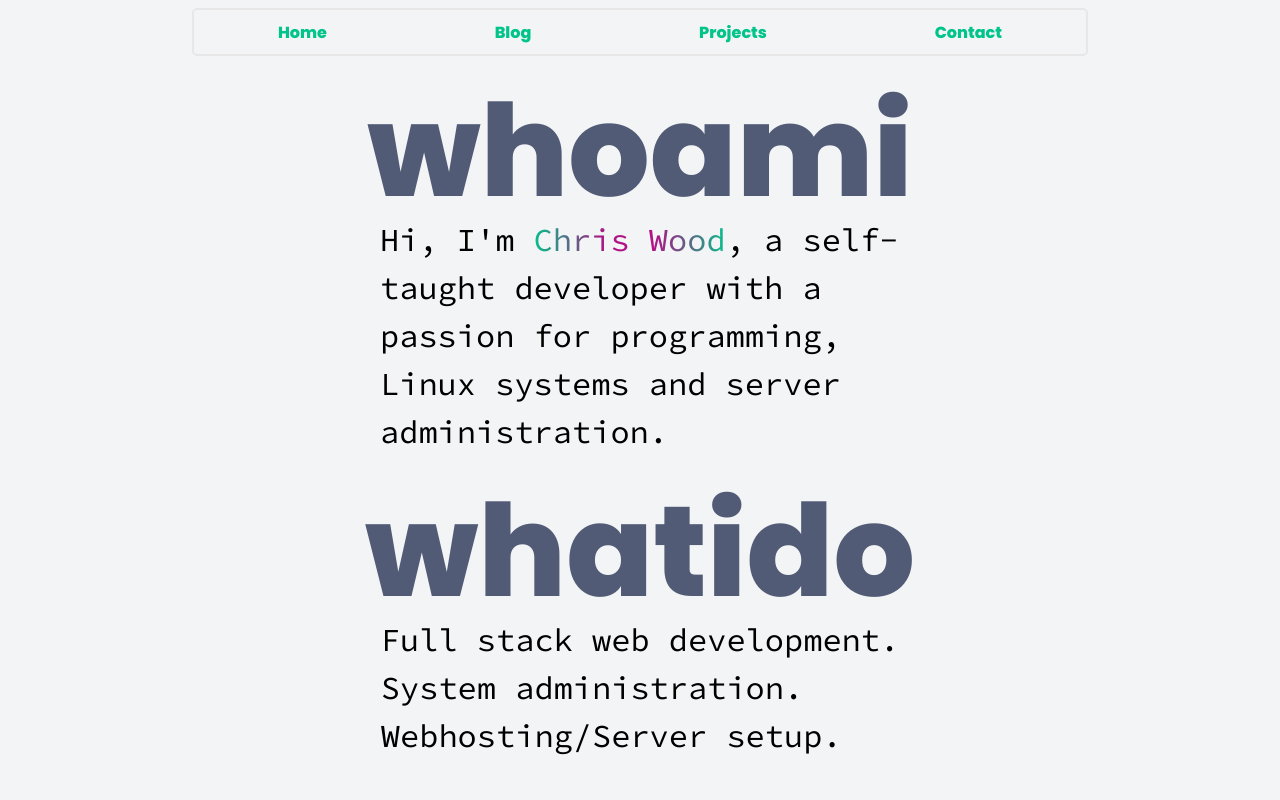
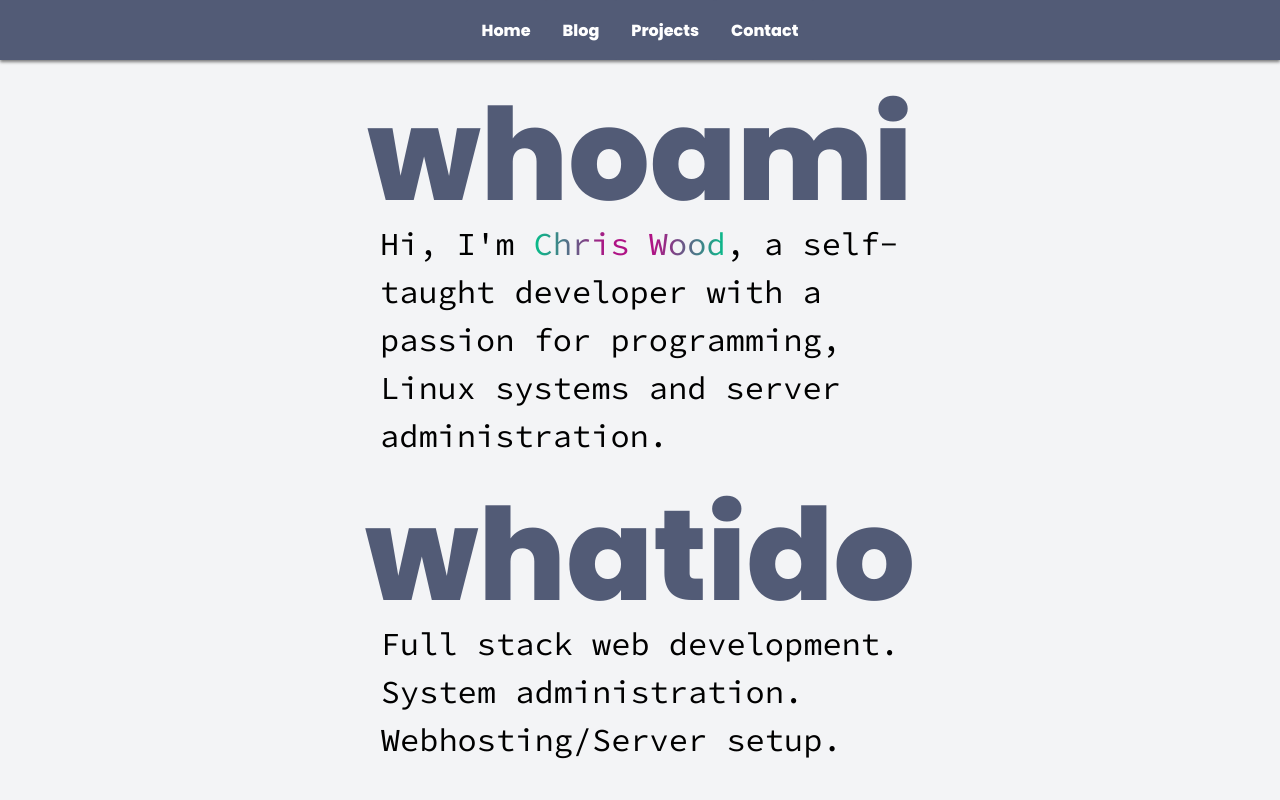
Before and after one commit to ChrispyChris/chriswood.tech, a React (Vite) app: page / in a window 1280 px wide. Shown: the top 800 px of the page. Built offline with nearby package versions, Linux system fonts and the light colour scheme.

Commit message:
Add box-shadow and sticky positioning

```diff
--- a/src/sass/nav.scss
+++ b/src/sass/nav.scss
@@ -14,11 +14,14 @@
 
 .nav-container {
     align-self: center;
-    border: solid 2px #E7E7E8;
-    border-radius: 5px 5px 5px 5px;
-    height: 3rem;
-    margin-top: 0.5em;
-    width: 70%;
+    background-color: $theme-heading;
+    box-shadow: 0px 2px 3px rgba(0, 0, 0, 0.5);
+    display: flex;
+    height: 60px;
+    justify-content: center;
+    position: sticky;
+    top: 0;
+    width: 100%;
 
     @include hide-below-med {
         display: none;
@@ -27,49 +30,34 @@
 
 .nav__item {
     align-items: center;
-    background-color: #F3F4F6;
+    background-color: $theme-heading;
     border-radius: 2%;
     display: flex;
     flex-direction: column;
     justify-content: center;
-    margin: 0 auto;
     width: fit-content;
     transition: background-color .25s ease-out;
 }
 
-.nav__item:hover {
-    background-color: #E3E4E6;
-
-}
-
 .nav__link {
     align-items: center;
-    color: $theme-accent-green;
+    color: $theme-light;
     display: flex;
     font-family: "Poppins", serif;
     font-weight: 800;
-    height: 100%;
     padding: 0 1em;
     position: relative;
     text-align: center;
-    @include screen-med {
-    }
-
-    transition: all 0.25s ease-out;
 }
 
 .nav__link:hover {
-    color: $theme-light;
-    text-shadow:
-        -1px -1px 0 $theme-accent-green,
-        1px -1px 0 $theme-accent-green,
-        -1px 1px 0 $theme-accent-green,
-        1px 1px 0 $theme-accent-green,
-        3px 0px 2px $theme-accent-green;
+    text-decoration: 1px solid white underline;
+    text-underline-offset: 3px;
 }
 
 .nav__list {
+    background-color: $theme-heading;
     display: flex;
     height: 100%;
-
+    justify-content: center;
 }
```
